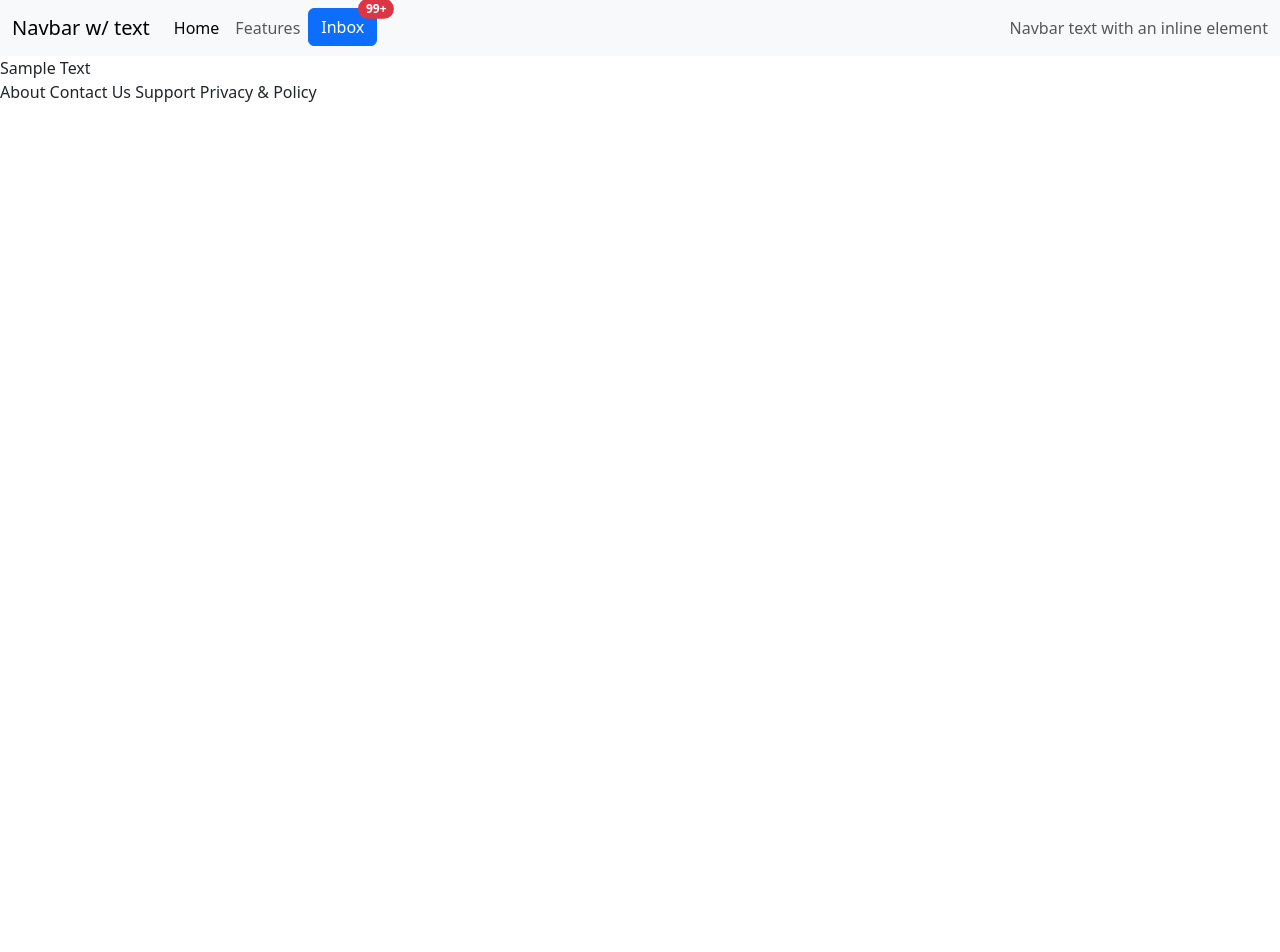
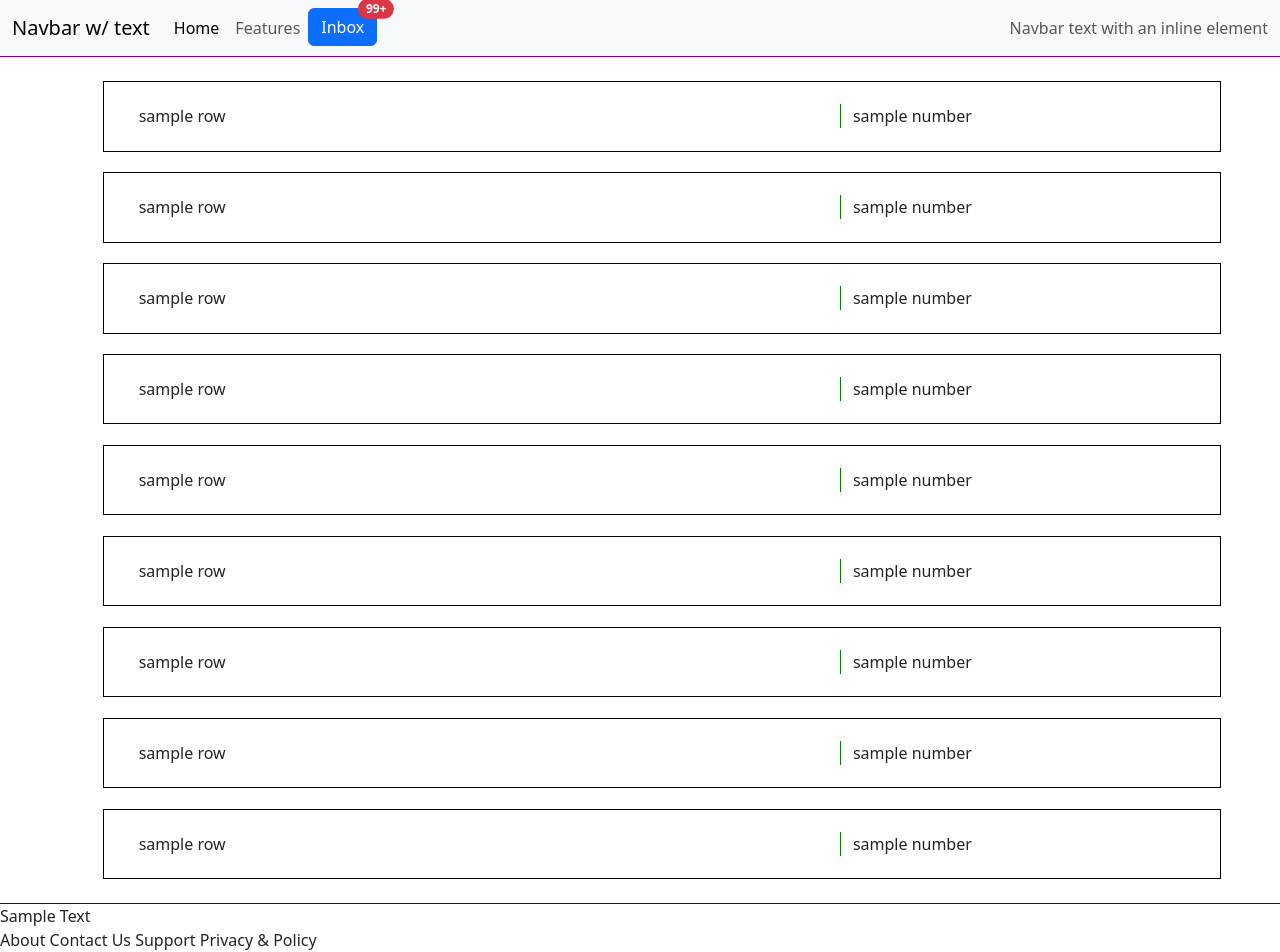
Before and after one commit to Nickcherns/HTML-CSS-JS-Website-practice, a plain HTML site: page index.html in a window 1280 px wide. Before the commit the page ends 800 px from the top, so only its background shows below. Drawn offline with nearby package versions, Linux system fonts and the light colour scheme.

Commit message:
added content rows and structural styling

```diff
--- /dev/null
+++ b/index.css
@@ -0,0 +1,35 @@
+
+* {
+    /* outline: solid red 1px; */
+}
+
+body div {
+    flex-direction: column;
+    justify-items: space-between;
+}
+
+nav {
+    border-bottom: solid purple 1px;
+}
+nav div {
+    flex-direction: row;
+
+}
+
+#fileView {
+    margin: 25px;
+}
+#fileView .container .row {
+    max-width: 100%;
+    min-width: 100%;
+    padding: 2%;
+    margin: 2%;
+    outline: solid black 1px;
+    flex-direction: row;
+}
+#fileView .container .row div:first-child {
+    border-right: solid green 1px;
+}
+#footer {
+    border-top: solid blue 1px;
+}
--- a/index.html
+++ b/index.html
@@ -5,8 +5,12 @@
     <meta name="viewport" content="width=device-width, initial-scale=1.0">
     <title>Document</title>
     <link href="https://cdn.jsdelivr.net/npm/bootstrap@5.3.2/dist/css/bootstrap.min.css" rel="stylesheet" integrity="sha384-T3c6CoIi6uLrA9TneNEoa7RxnatzjcDSCmG1MXxSR1GAsXEV/Dwwykc2MPK8M2HN" crossorigin="anonymous">
+    <link href="index.css" rel="stylesheet">
 </head>
 <body>
+    <div id="mainPage">
+
+
       <!-- navBar-->
       <nav class="navbar navbar-expand-lg bg-body-tertiary">
           <div class="container-fluid">
@@ -41,6 +45,67 @@
         </nav>
         <!-- END navBar-->
 
+
+
+        <div id="fileView">
+          <div class="container">
+            <div class="row">
+              <div class="col-md-8">sample row</div>
+              <div class="col-6 col-md-4">sample number</div>
+            </div>
+          </div>
+          <div class="container">
+            <div class="row">
+              <div class="col-md-8">sample row</div>
+              <div class="col-6 col-md-4">sample number</div>
+            </div>
+          </div>
+          <div class="container">
+            <div class="row">
+              <div class="col-md-8">sample row</div>
+              <div class="col-6 col-md-4">sample number</div>
+            </div>
+          </div>
+          <div class="container">
+            <div class="row">
+              <div class="col-md-8">sample row</div>
+              <div class="col-6 col-md-4">sample number</div>
+            </div>
+          </div>
+          <div class="container">
+            <div class="row">
+              <div class="col-md-8">sample row</div>
+              <div class="col-6 col-md-4">sample number</div>
+            </div>
+          </div>
+          <div class="container">
+            <div class="row">
+              <div class="col-md-8">sample row</div>
+              <div class="col-6 col-md-4">sample number</div>
+            </div>
+          </div>
+          <div class="container">
+            <div class="row">
+              <div class="col-md-8">sample row</div>
+              <div class="col-6 col-md-4">sample number</div>
+            </div>
+          </div>
+          <div class="container">
+            <div class="row">
+              <div class="col-md-8">sample row</div>
+              <div class="col-6 col-md-4">sample number</div>
+            </div>
+          </div>
+          <div class="container">
+            <div class="row">
+              <div class="col-md-8">sample row</div>
+              <div class="col-6 col-md-4">sample number</div>
+            </div>
+          </div>
+        </div>
+
+
+        <div id="footer">
           <Span>Sample Text</Span>
           <div>
             <Span>About</Span>
@@ -48,7 +113,10 @@
             <Span>Support</Span>
             <Span>Privacy & Policy</Span>
           </div>
+        </div>
 
+
+    </div>
 
 </body>
 
```
Lines whose indentation alone changed are shown as unchanged.
